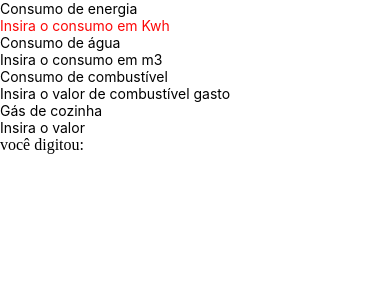
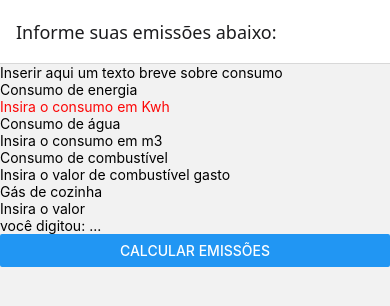
Before and after one commit to marcspaulo/conversor_gee, a React Native app: screen /TelaInicial in a window 390 px wide. Shown: the top 306 px of the page. Built offline with nearby package versions, Linux system fonts and the light colour scheme.

Commit message:
Novas pastas: Calculoemissoes e Entradaemissoes para melhor navegação e organização Nova funcionalidade: Navigate com o intuito de criar rotas para as paginas do projeto Ajuste: Nome das variaveis Inserir valores

```diff
--- a/App.js
+++ b/App.js
@@ -1,55 +1,19 @@
-import { StatusBar } from 'expo-status-bar';
-import { useState } from 'react';
-import { StyleSheet, Text, View } from 'react-native';
-import { TextInput } from 'react-native-web';
+import * as React from 'react';
+import { NavigationContainer } from '@react-navigation/native';
+import {createNativeStackNavigator} from '@react-navigation/native-stack';
+import Entradaemissoes from './src/telas/entradaemissoes/Entradaemissoes';
+import Calculoemissoes from './src/telas/calculoemissoes/Calculoemissoes';
 
-export default function App() {
-  const [valoreletricidade, setvaloreletricidade] = useState('');
+const Stack = createNativeStackNavigator();
 
-  return (
-    <View>
-      <Text >Consumo de energia</Text>
-      <TextInput
-        style={styles.input}
-        placeholderTextColor={'#fc0707ff'}
-        placeholder="Insira o consumo em Kwh"
-        keyboardType='numeric'
-        value={valoreletricidade}
-        onChangeText={setvaloreletricidade}
-      ></TextInput>
+export default function App(){
+  return(
+    <NavigationContainer>
+      <Stack.Navigator initialRouteName='TelaInicial'>
+        <Stack.Screen name = 'TelaInicial' component={Entradaemissoes} options={{title: 'Informe suas emissões abaixo:'}}/>
+        {/*<Stack.Screen name='Calculoemissoes' component={Calculoemissoes} options={{title:'Resultado das Emissões'}}/>*/}
+      </Stack.Navigator>
+    </NavigationContainer>
 
-      <Text>Consumo de água</Text>
-      <TextInput
-        placeholder="Insira o consumo em m3"
-      ></TextInput>
-
-
-      <Text>Consumo de combustível</Text>
-      <TextInput
-        placeholder="Insira o valor de combustível gasto"
-      ></TextInput>
-
-
-      <Text>Gás de cozinha</Text>
-      <TextInput
-        placeholder="Insira o valor"
-      ></TextInput>
-
-
-
-
-      <text>você digitou: {valoreletricidade}</text>
-    </View>
-
-  );
-
+  )
 }
-
-const styles = StyleSheet.create({
-  container: {
-    flex: 1,
-    backgroundColor: '#fff',
-    alignItems: 'center',
-    justifyContent: 'center',
-  },
-});
--- a/package.json
+++ b/package.json
@@ -9,12 +9,16 @@
     "web": "expo start --web"
   },
   "dependencies": {
+    "@react-navigation/native": "^7.1.19",
+    "@react-navigation/native-stack": "^7.6.2",
     "expo": "~54.0.22",
     "expo-status-bar": "~3.0.8",
     "express": "^5.1.0",
     "react": "19.1.0",
     "react-dom": "^19.1.0",
     "react-native": "0.81.5",
+    "react-native-safe-area-context": "~5.6.0",
+    "react-native-screens": "~4.16.0",
     "react-native-web": "^0.21.2"
   },
   "private": true
--- /dev/null
+++ b/src/telas/entradaemissoes/Entradaemissoes.js
@@ -0,0 +1,97 @@
+/* Tela onde será informado os consumos*/
+
+import React, {useState} from 'react';
+import {View, Text, TextInput, Button, StyleSheet} from 'react-native';
+
+
+export default function Entradaemissoes({navigation}) {
+  const [consumoeletricidade, setconsumoeletricidade] = useState('');
+  const [consumoagua, setconsumoagua] = useState('');
+  const [consumocombustivel, setconsumocombustivel] = useState('');
+  const [consumogas, setconsumogas] = useState('');
+
+  return (
+    <View>
+
+      <View> {/*<-- Bloco Consumo de energia*/}
+        <Text>Inserir aqui um texto breve sobre consumo</Text>
+        <Text >Consumo de energia</Text>
+        <TextInput
+          placeholderTextColor={'#fc0707ff'}
+          placeholder="Insira o consumo em Kwh"
+          keyboardType='numeric'
+          value={consumoeletricidade}
+          onChangeText={setconsumoeletricidade}
+        ></TextInput>
+      </View>
+
+
+
+
+      <View> {/*<-- Bloco Consumo de água*/}
+        <Text>Consumo de água</Text>
+        <TextInput
+          value={consumoagua}
+          onChangeText={setconsumoagua}
+          placeholder="Insira o consumo em m3"
+        ></TextInput>
+      </View>
+
+
+
+      <View> {/*<-- Bloco Consumo de combustível*/}
+        <Text>Consumo de combustível</Text>
+        <TextInput
+          value={consumocombustivel}
+          onChangeText={setconsumocombustivel}
+          placeholder="Insira o valor de combustível gasto"
+        ></TextInput>
+      </View>
+
+
+
+      <View>  {/*<-- Bloco Gás de cozinha*/}
+        <Text>Gás de cozinha</Text>
+        <TextInput
+          value={consumogas}
+          onChangeText={setconsumogas}
+          placeholder="Insira o valor"
+        ></TextInput>
+      </View>
+
+
+      <Text>você digitou: {consumoeletricidade}...{consumoagua}</Text>
+
+      <Button
+      title="Calcular Emissões"
+      onPress={() =>
+        navigation.navigate('Calculoemissoes',{
+          energia: consumoeletricidade,
+          agua: consumoagua,
+          combustivel: consumocombustivel,
+          gas: consumogas
+        })
+
+      }
+      />
+
+    </View >
+
+
+
+
+
+
+
+  );
+
+}
+
+/*const styles = StyleSheet.create({
+  container: {
+    flex: 1,
+    backgroundColor: '#fff',
+    alignItems: 'center',
+    justifyContent: 'center',
+  },
+})*/
```
Also changed, not shown: src/telas/calculoemissoes/Calculoemissoes.js (renamed from conversor.js), src/telas/calculoemissoes/style.js (added), src/telas/entradaemissoes/style.js (added), 1 other file (tests, documents, lock files or other folders).
